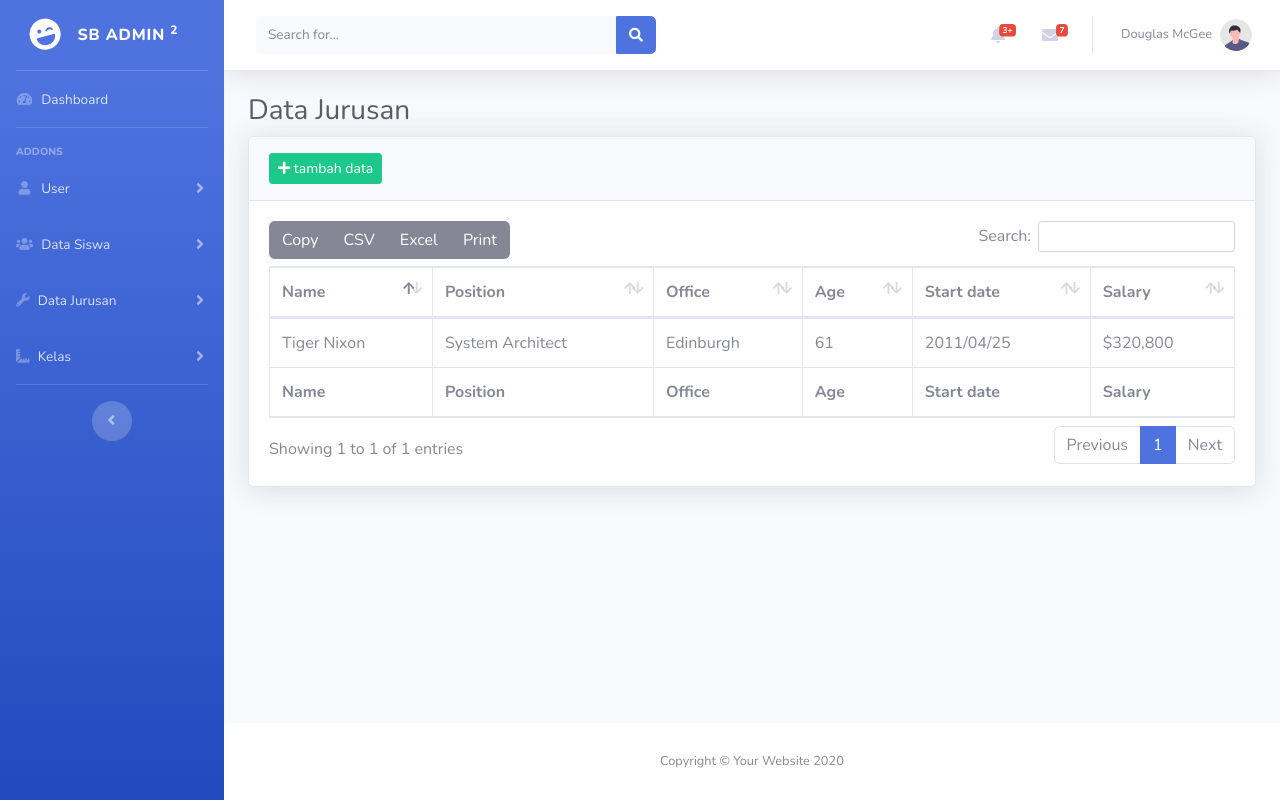
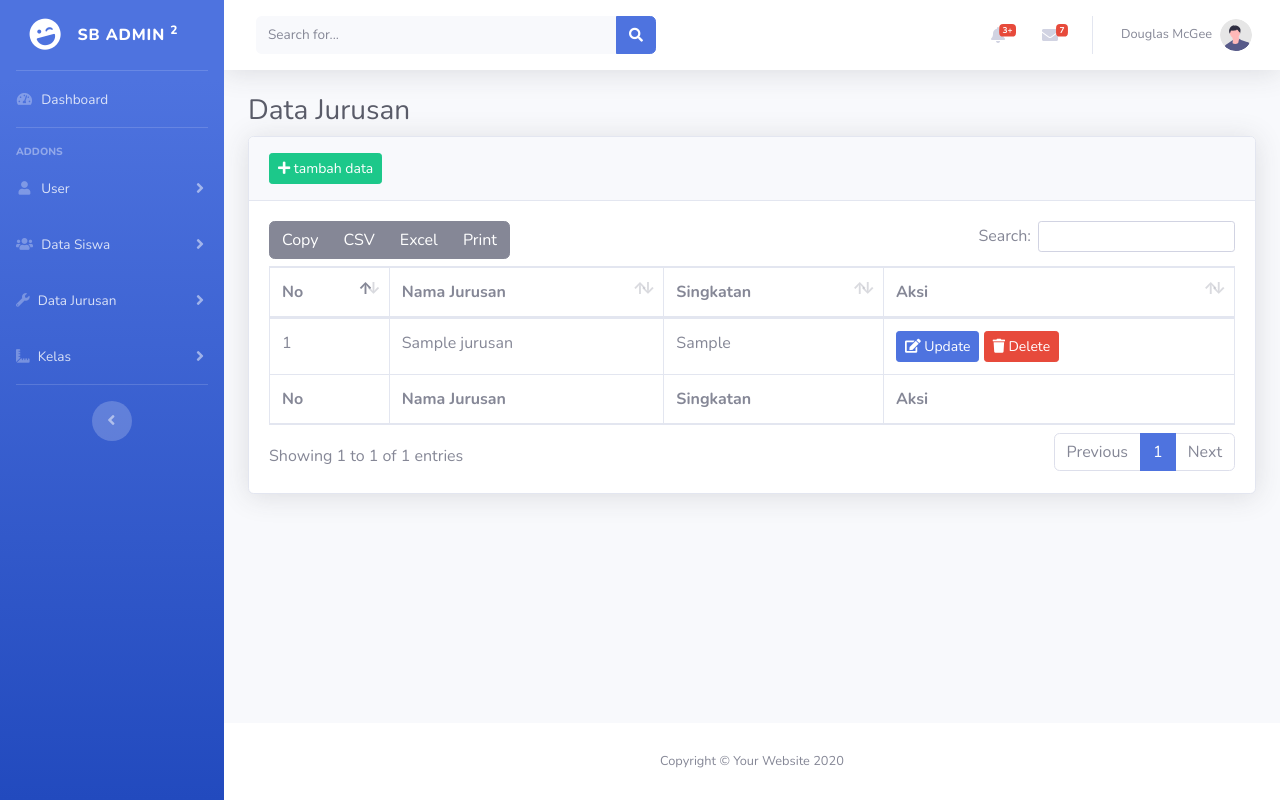
Before and after one commit to RfFad/perpustakaanMkk, a PHP site: page /perpustakaanMkk/view/jurusan/index.php in a window 1280 px wide. Run offline with PHP 8.4, Linux system fonts and the light colour scheme; tables that the repository leaves empty or names only in its code hold one stand-in row (values such as "Sample post"); some libraries are stand-ins or nearby versions.

Commit message:
crud jurusan

```diff
--- a/view/jurusan/index.php
+++ b/view/jurusan/index.php
@@ -3,10 +3,59 @@ $title = 'Jurusan';
 
 include '../../layout/header.php';
 
+// Database configuration
+$host = 'localhost';
+$username = 'root';
+$password = '';
+$database = 'wb_perpus';
+
+$conn = new mysqli($host, $username, $password, $database);
+
+if ($conn->connect_error) {
+    die("Connection failed: " . $conn->connect_error);
+}
+
+$message = "";
+
+// Handle Update Request
+if (isset($_POST['update'])) {
+    $id_jurusan = $_POST['id_jurusan'];
+    $nama_jurusan = $_POST['nama_jurusan'];
+    $singkatan = $_POST['singkatan'];
+
+    $stmt = $conn->prepare("UPDATE jurusan SET nama_jurusan = ?, singkatan = ? WHERE id_jurusan = ?");
+    $stmt->bind_param("ssi", $nama_jurusan, $singkatan, $id_jurusan);
+
+    if ($stmt->execute()) {
+        echo "<script>Swal.fire({title: 'Berhasil!', text: 'Data berhasil diperbarui.', icon: 'success'});</script>";
+    } else {
+        echo "<script>Swal.fire({title: 'Gagal!', text: 'Terjadi kesalahan.', icon: 'error'});</script>";
+    }
+
+    $stmt->close();
+}
+
+// Handle Delete Request
+if (isset($_POST['delete'])) {
+    $id_jurusan = $_POST['id_jurusan'];
+
+    $stmt = $conn->prepare("DELETE FROM jurusan WHERE id_jurusan = ?");
+    $stmt->bind_param("i", $id_jurusan);
+
+    if ($stmt->execute()) {
+        echo "<script>Swal.fire({title: 'Berhasil!', text: 'Data berhasil dihapus.', icon: 'success'});</script>";
+    } else {
+        echo "<script>Swal.fire({title: 'Gagal!', text: 'Terjadi kesalahan saat menghapus data.', icon: 'error'});</script>";
+    }
+
+    $stmt->close();
+}
+
 ?>
 
-<!-- DataTales Example -->
-<!-- Begin Page Content -->
+<!-- SweetAlert2 -->
+<script src="https://cdn.jsdelivr.net/npm/sweetalert2@11"></script>
+
 <div class="container-fluid">
 
 <!-- Page Heading -->
@@ -21,33 +70,42 @@ include '../../layout/header.php';
             <table class="table table-bordered tabelData" id="example1" width="100%" cellspacing="0">
                 <thead>
                     <tr>
-                        <th>Name</th>
-                        <th>Position</th>
-                        <th>Office</th>
-                        <th>Age</th>
-                        <th>Start date</th>
-                        <th>Salary</th>
+                        <th>No</th>
+                        <th>Nama Jurusan</th>
+                        <th>Singkatan</th>
+                        <th>Aksi</th>
                     </tr>
                 </thead>
                 <tfoot>
                     <tr>
-                        <th>Name</th>
-                        <th>Position</th>
-                        <th>Office</th>
-                        <th>Age</th>
-                        <th>Start date</th>
-                        <th>Salary</th>
+                        <th>No</th>
+                        <th>Nama Jurusan</th>
+                        <th>Singkatan</th>
+                        <th>Aksi</th>
                     </tr>
                 </tfoot>
                 <tbody>
-                    <tr>
-                        <td>Tiger Nixon</td>
-                        <td>System Architect</td>
-                        <td>Edinburgh</td>
-                        <td>61</td>
-                        <td>2011/04/25</td>
-                        <td>$320,800</td>
-                    </tr>
+                    <?php
+                    $sql = "SELECT * FROM jurusan";
+                    $result = $conn->query($sql);
+
+                    if ($result->num_rows > 0) {
+                        $no = 1;
+                        while ($row = $result->fetch_assoc()) {
+                            echo "<tr>";
+                            echo "<td>" . $no++ . "</td>";
+                            echo "<td>" . htmlspecialchars($row['nama_jurusan']) . "</td>";
+                            echo "<td>" . htmlspecialchars($row['singkatan']) . "</td>";
+                            echo "<td>";
+                            echo "<button class='btn btn-sm btn-primary' onclick='showUpdateModal(" . $row['id_jurusan'] . ", \"" . htmlspecialchars($row['nama_jurusan']) . "\", \"" . htmlspecialchars($row['singkatan']) . "\")'><i class='fas fa-edit'></i> Update</button> ";
+                            echo "<button class='btn btn-sm btn-danger' onclick='confirmDelete(" . $row['id_jurusan'] . ")'><i class='fas fa-trash'></i> Delete</button>";
+                            echo "</td>";
+                            echo "</tr>";
+                        }
+                    } else {
+                        echo "<tr><td colspan='4' class='text-center'>Tidak ada data</td></tr>";
+                    }
+                    ?>
                 </tbody>
             </table>
         </div>
@@ -56,6 +114,80 @@ include '../../layout/header.php';
 
 </div>
 
+<!-- Update Modal -->
+<div class="modal fade" id="updateModal" tabindex="-1" role="dialog" aria-labelledby="updateModalLabel" aria-hidden="true">
+    <div class="modal-dialog" role="document">
+        <div class="modal-content">
+            <div class="modal-header">
+                <h5 class="modal-title" id="updateModalLabel">Update Data Jurusan</h5>
+                <button type="button" class="close" data-dismiss="modal" aria-label="Close">
+                    <span aria-hidden="true">&times;</span>
+                </button>
+            </div>
+            <form method="POST" action="">
+                <div class="modal-body">
+                    <input type="hidden" id="id_jurusan" name="id_jurusan">
+                    <div class="form-group">
+                        <label for="nama_jurusan">Nama Jurusan</label>
+                        <input type="text" class="form-control" id="nama_jurusan" name="nama_jurusan" required>
+                    </div>
+                    <div class="form-group">
+                        <label for="singkatan">Singkatan</label>
+                        <input type="text" class="form-control" id="singkatan" name="singkatan" required>
+                    </div>
+                </div>
+                <div class="modal-footer">
+                    <button type="button" class="btn btn-secondary" data-dismiss="modal">Close</button>
+                    <button type="submit" name="update" class="btn btn-primary"><i class="fas fa-save"></i> Save changes</button>
+                </div>
+            </form>
+        </div>
+    </div>
+</div>
+
+<script>
+function showUpdateModal(id, nama, singkatan) {
+    document.getElementById('id_jurusan').value = id;
+    document.getElementById('nama_jurusan').value = nama;
+    document.getElementById('singkatan').value = singkatan;
+    $('#updateModal').modal('show');
+}
+
+function confirmDelete(id) {
+    Swal.fire({
+        title: 'Apakah Anda yakin?',
+        text: 'Data yang dihapus tidak dapat dikembalikan!',
+        icon: 'warning',
+        showCancelButton: true,
+        confirmButtonColor: '#d33',
+        cancelButtonColor: '#3085d6',
+        confirmButtonText: 'Ya, hapus!'
+    }).then((result) => {
+        if (result.isConfirmed) {
+            const form = document.createElement('form');
+            form.method = 'POST';
+            form.action = '';
+
+            const input = document.createElement('input');
+            input.type = 'hidden';
+            input.name = 'delete';
+            input.value = true;
+
+            const idInput = document.createElement('input');
+            idInput.type = 'hidden';
+            idInput.name = 'id_jurusan';
+            idInput.value = id;
+
+            form.appendChild(input);
+            form.appendChild(idInput);
+            document.body.appendChild(form);
+            form.submit();
+        }
+    });
+}
+</script>
+
 <?php
+$conn->close();
 include '../../layout/footer.php';
- ?>
+?>
```
Also changed, not shown: view/jurusan/insert.php (+50 -5 lines).
